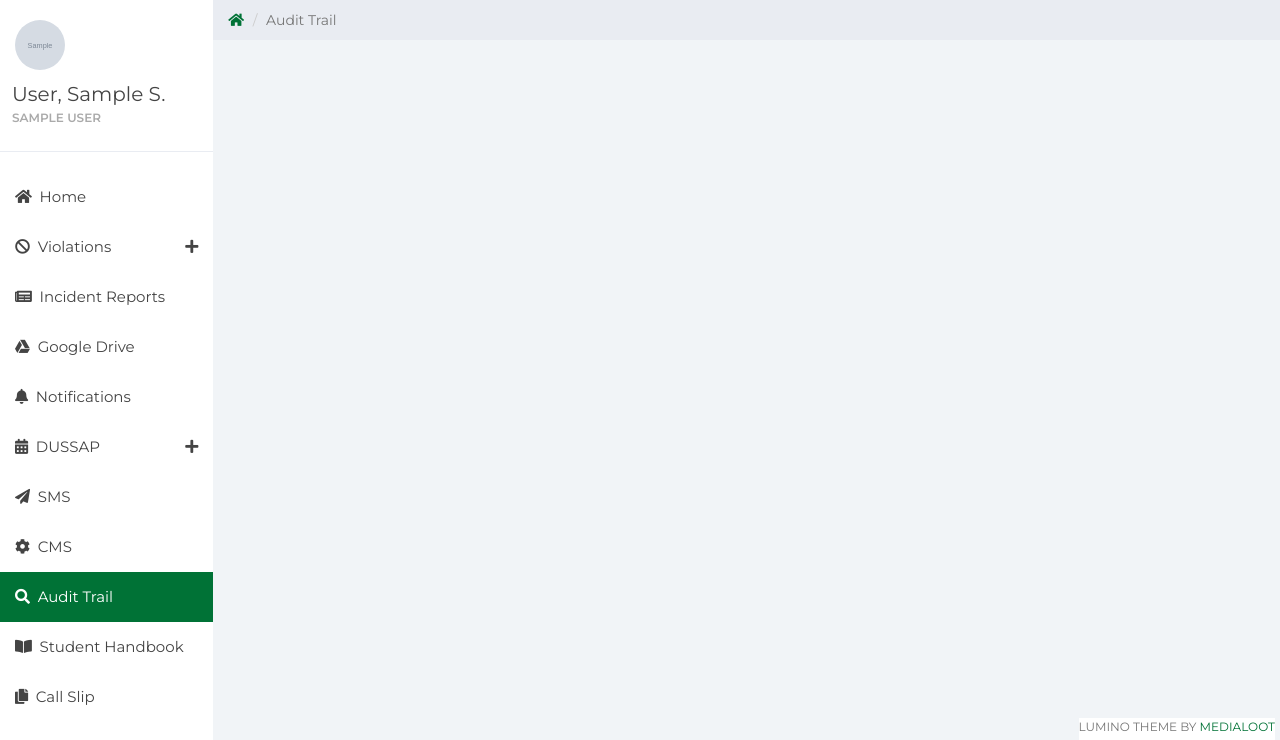
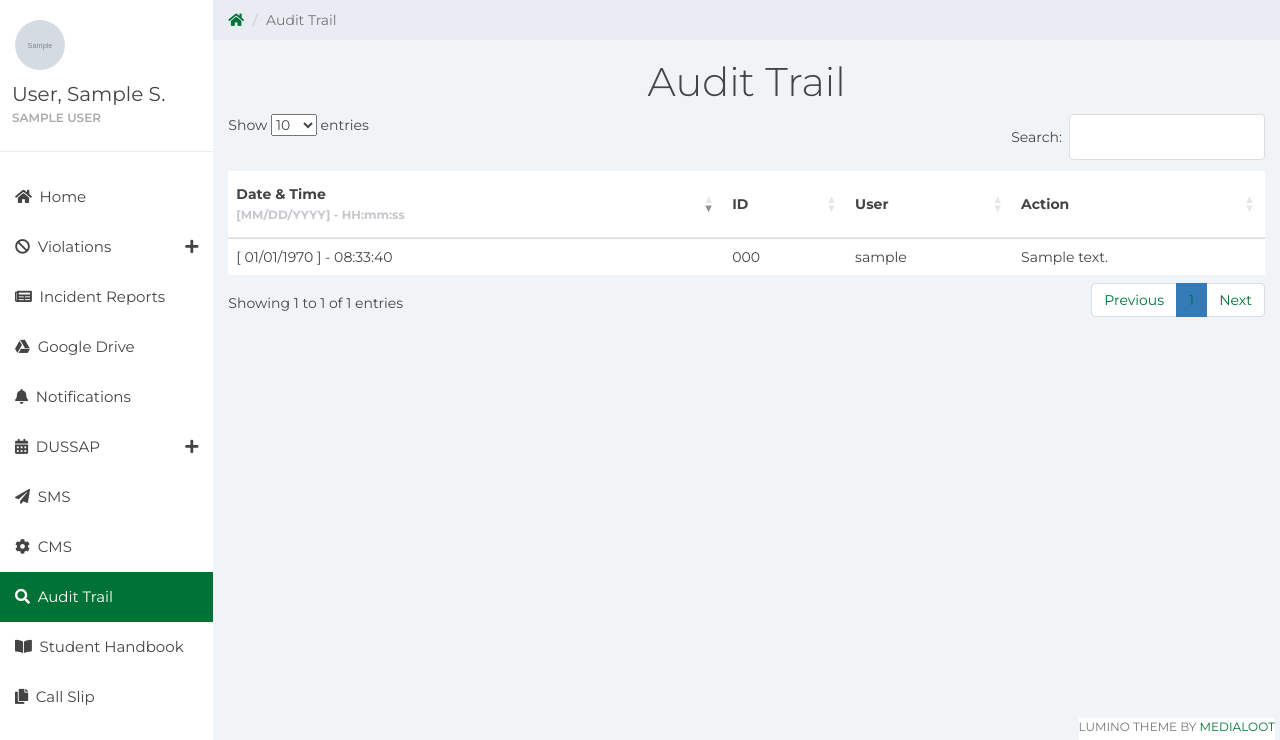
Before and after one commit to blackraspberryyy/iTrack, a CodeIgniter app: page /itrack/adminaudittrail in a window 1280 px wide. Shown: the part 60-800 px from the top of the page. Run offline with CodeIgniter, Linux system fonts and the light colour scheme; the visitor is signed in with stand-in values (Sample User, id 1); tables that the repository leaves empty or names only in its code hold one stand-in row (values such as "Sample post"); grey boxes marked "Sample" are stand-in pictures; some libraries are stand-ins or nearby versions.

Commit message:
Audit Trail Added

```diff
--- a/application/config/autoload.php
+++ b/application/config/autoload.php
@@ -140,5 +140,6 @@ $autoload['model'] = array(
     "UserDashboard_model",
     "AdminIncidentReport_model",
     "UserProfile_model",
-    "UserValidation_model"
+    "UserValidation_model",
+    "AuditTrail_model"
 );
--- a/application/controllers/AdminAuditTrail.php
+++ b/application/controllers/AdminAuditTrail.php
@@ -25,7 +25,8 @@ class AdminAuditTrail extends CI_Controller {
 
         $data = array(
             'title'         => "Audit Trail",
-            'currentadmin'  => $this->AdminDashboard_model->getAdmin($where)[0]
+            'currentadmin'  => $this->AdminDashboard_model->getAdmin($where)[0],
+            'audits'        => $this->AuditTrail_model->getAuditTrails()
         );
         $this->load->view("admin_includes/nav_header", $data);
         $this->load->view("admin_audit_trail/main");
--- /dev/null
+++ b/application/models/AuditTrail_model.php
@@ -0,0 +1,18 @@
+<?php
+
+class AuditTrail_model extends CI_Model {
+    function getAdmin($where = NULL) {
+        $table = "admin";
+        if ($where !== NULL) {
+            $this->db->where($where);
+        }
+        $query = $this->db->get($table);
+        return ($query->num_rows() > 0) ? $query->result() : false;
+    }
+
+    function getAuditTrails(){
+        $table = "audit_trail";
+        $query = $this->db->get($table);
+        return ($query->num_rows() > 0) ? $query->result() : false;
+    }
+}
--- a/application/views/admin_audit_trail/main.php
+++ b/application/views/admin_audit_trail/main.php
@@ -6,3 +6,33 @@
         <li class="active">Audit Trail</li>
     </ol>
 </div><!--/.row breadcrumb-->
+
+<div class="row">
+    <div class = "col-xs-12">
+        <h1 class="text-center">Audit Trail</h1>
+        <div class="table-responsive">
+            <table class="table table-hover datatable">
+                <thead>
+                    <tr>
+                        <th>Date &amp; Time<br><small class = "text-muted">[MM/DD/YYYY] - HH:mm:ss</small></th>
+                        <th>ID</th>
+                        <th>User</th>
+                        <th>Action</th>
+                    </tr>
+                </thead>
+                <tbody>
+                    <?php if ($audits): ?>
+                        <?php foreach ($audits as $audit): ?>
+                            <tr>
+                                <td><span class = "hidden"><?= $audit->atrail_added_at?></span><?= date('[ m/d/Y ] - H:i:s',$audit->atrail_added_at)?></td>
+                                <td><?= $audit->atrail_user_number?></td>
+                                <td><?= $audit->atrail_user_name?></td>
+                                <td><?= $audit->atrail_desc?></td>
+                            </tr>
+                        <?php endforeach; ?>
+                    <?php endif; ?>
+                </tbody>
+            </table>
+        </div>
+    </div>
+</div>
--- a/application/views/admin_incident_report/main.php
+++ b/application/views/admin_incident_report/main.php
@@ -144,6 +144,7 @@
                     </tr>
                 </thead>
                 <tbody>
+                    <?php if($incident_reports):?>
                         <?php foreach ($incident_reports as $report): ?>
                             <tr>
                                 <td><span class = "hidden"><?= $report->incident_report_datetime ?></span><?= date('F d, Y \a\t h:m A', $report->incident_report_datetime) ?></td>
@@ -167,6 +168,7 @@
                                 </td>
                             </tr>
                         <?php endforeach; ?>
+                    <?php endif; ?>
                 </tbody>
             </table>
         </div>
```
Lines whose indentation alone changed are shown as unchanged.
